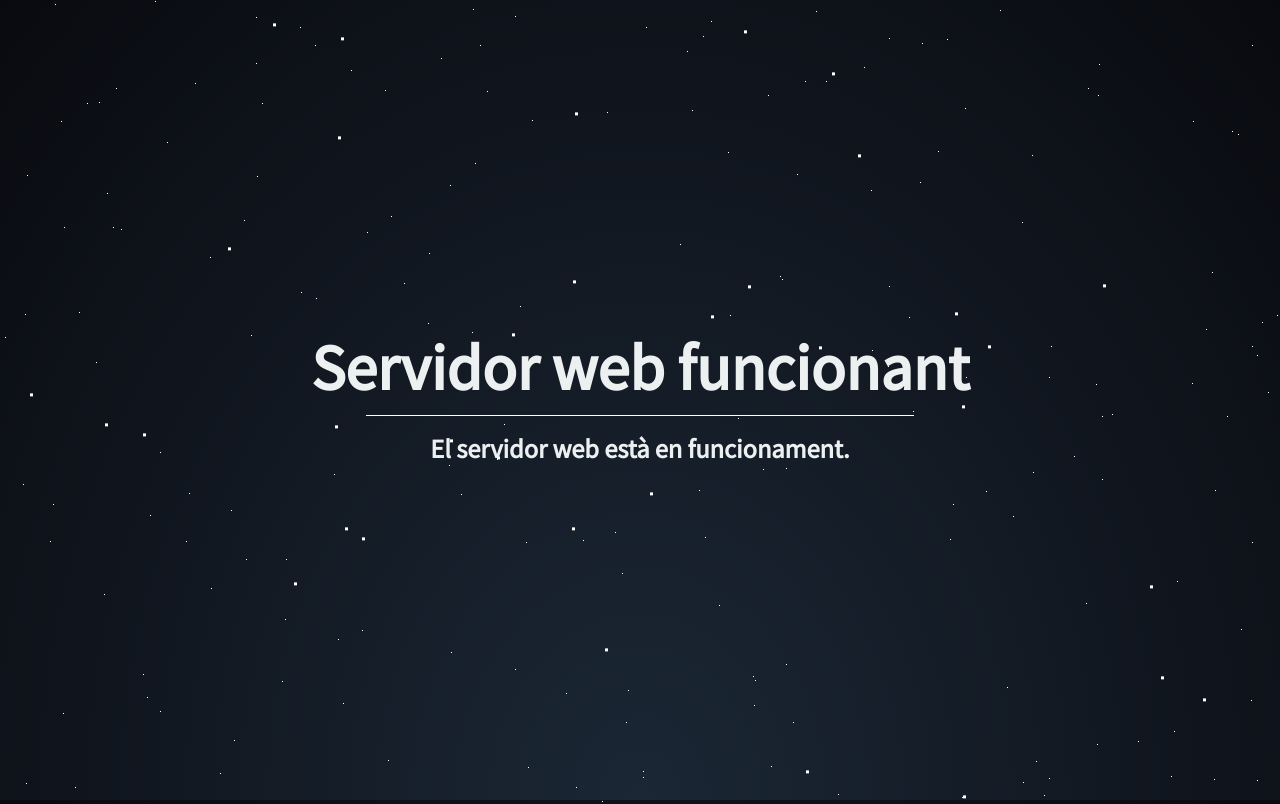
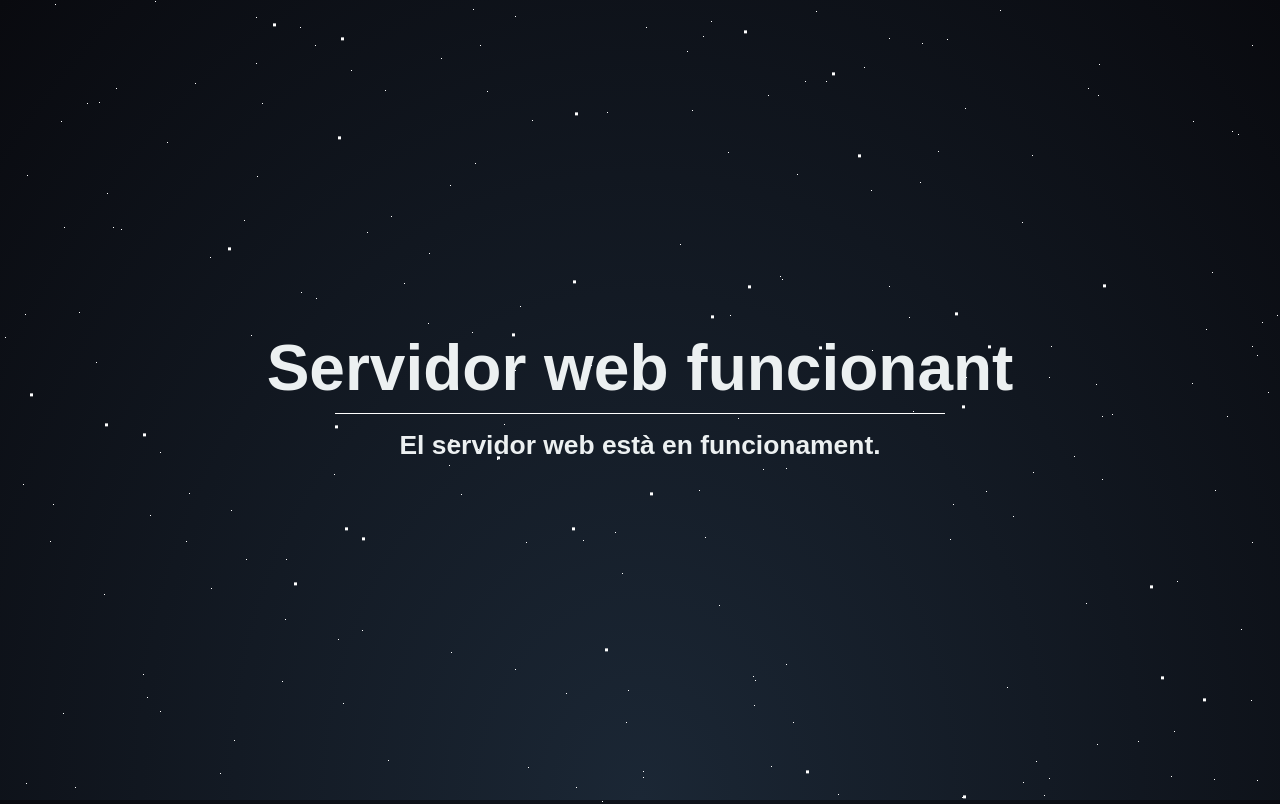
Before and after one commit to smx-m14/lamp, a plain HTML site: page index.html in a window 1280 px wide. Shown: the top 804 px of the page. Drawn offline with Linux system fonts and the light colour scheme.

Commit message:
Update index.html

```diff
--- a/index.html
+++ b/index.html
@@ -7,7 +7,6 @@
     <meta name="viewport" content="width=device-width, initial-scale=1.0">
     <title>Servidor Web Funcionant</title>
     <style>
-        @import url('https://fonts.googleapis.com/css?family=Source+Sans+Pro');
 
         * {
             padding: 0;
@@ -23,7 +22,7 @@
         body {
             font-size: 110%;
             color: #ecf0f1;
-            font-family: 'Source Sans Pro', sans-serif;
+            font-family: Arial, sans-serif;
             background: radial-gradient(ellipse at bottom, #1b2735 0%, #090a0f 100%);
             width: 100%;
             position: absolute;
```
